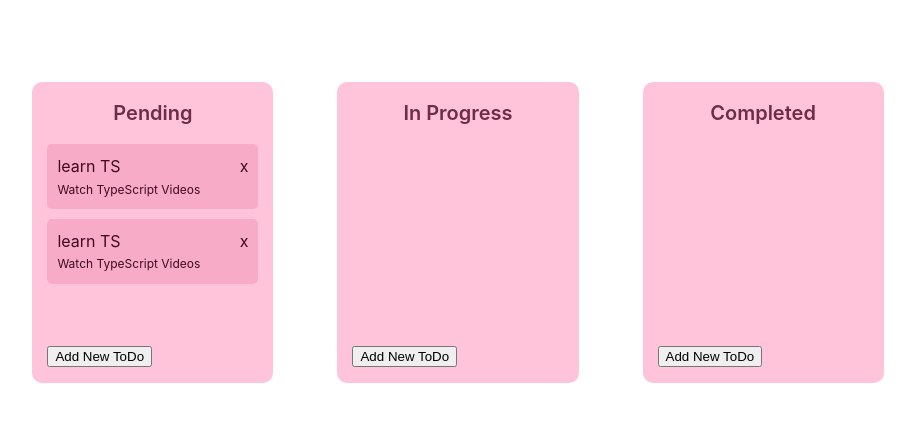
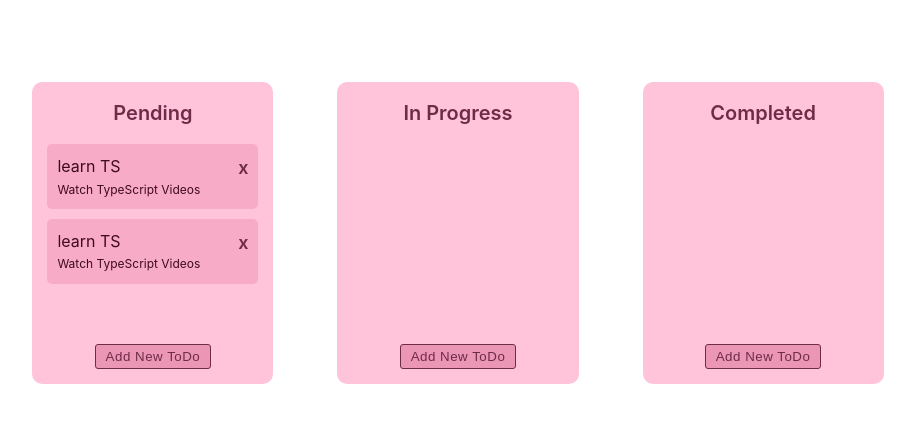
Before and after one commit to UlyanaFilkova/ToDo, a Vue app: page / in a window 1280 px wide. Shown: the top 422 px of the page, without its empty margins (182-1097 px from the left). Built offline with nearby package versions, Linux system fonts and the light colour scheme.

Commit message:
add styles

```diff
--- a/src/assets/main.css
+++ b/src/assets/main.css
@@ -39,6 +39,9 @@ a,
   background-color: #ffc4da;
   padding: 15px;
   border-radius: 10px;
+  display: flex;
+  flex-direction: column;
+  align-items: center;
 }
 
 .group-wrapper h3 {
@@ -49,8 +52,10 @@ a,
   margin-bottom: 15px;
 }
 
-.group-wrapper ul {
-  padding: 0;
+.draggable {
+  min-height: 200px;
+  flex-grow: 1;
+  width: 100%;
 }
 
 .group-wrapper li {
@@ -63,6 +68,7 @@ a,
   margin-bottom: 10px;
   border-radius: 5px;
   min-height: 15px;
+  width: 100%;
 }
 
 .group-wrapper li:last-child {
@@ -77,11 +83,63 @@ a,
   font-size: 12px;
 }
 
-.draggable {
-  min-height: 200px;
-}
-
-.delete-icon{
+.delete-icon {
   float: right;
   cursor: pointer;
 }
+
+.form-title,
+.form-description {
+  font-family: 'Segoe UI', Tahoma, Geneva, Verdana, sans-serif;
+  width: 100%;
+  font-size: 14px;
+  margin-bottom: 10px;
+  padding: 5px;
+  outline: none;
+  border: none;
+  border-radius: 5px;
+}
+
+.form-title::placeholder,
+.form-description::placeholder {
+  letter-spacing: 0.3px;
+}
+
+.form-title:focus,
+.form-description:focus {
+  border: 1px solid #6f2c46;
+}
+
+.buttons {
+  display: flex;
+  justify-content: space-between;
+}
+
+button {
+  padding: 4px 10px;
+  color: #6f2c46;
+  border: 1px solid #6f2c46;
+  background-color: #ec96b6;
+  border-radius: 3px;
+  letter-spacing: 0.5px;
+}
+
+button:hover {
+  background-color: #df789e;
+  color: #4b1428;
+  cursor: pointer;
+}
+
+.add-button {
+  align-self: center;
+}
+
+.delete-icon {
+  font-size: 18px;
+  color: #6f2c46;
+  font-weight: 600;
+}
+
+.delete-icon:hover {
+  color: #3c0d1e;
+}
--- a/src/components/CreateToDo.vue
+++ b/src/components/CreateToDo.vue
@@ -39,13 +39,26 @@ const handleOnSubmit = () => {
 
 <template>
   <div>
-    <button v-if="!shouldDisplayForm" @click="shouldDisplayForm = !shouldDisplayForm">
+    <button class="add-button" v-if="!shouldDisplayForm" @click="shouldDisplayForm = !shouldDisplayForm">
       Add New ToDo
     </button>
     <form v-else @submit.prevent="handleOnSubmit">
-      <input v-model="newToDo.title" type="text" name="" id="" placeholder="Title" />
-      <textarea v-model="newToDo.description" name="" id="" placeholder="description"></textarea>
-      <div>
+      <input
+        class="form-title"
+        v-model="newToDo.title"
+        type="text"
+        name=""
+        id=""
+        placeholder="Title"
+      />
+      <textarea
+        class="form-description"
+        v-model="newToDo.description"
+        name=""
+        id=""
+        placeholder="Description"
+      ></textarea>
+      <div class="buttons">
         <button type="submit">Submit</button>
         <button type="button" @click="resetForm">Reset</button>
       </div>
--- a/src/components/ToDoGroup.vue
+++ b/src/components/ToDoGroup.vue
@@ -39,7 +39,7 @@ const onDraggableChange = (payload: any) => {
     >
       <template #item="{ element: todo }">
         <li>
-          {{ todo.title }}
+          <span class="todoTitle">{{ todo.title }}</span>
           <span class="delete-icon" @click="deleteTodo(todo)">x</span>
           <p class="todoDescription">{{ todo.description }}</p>
         </li>
```
